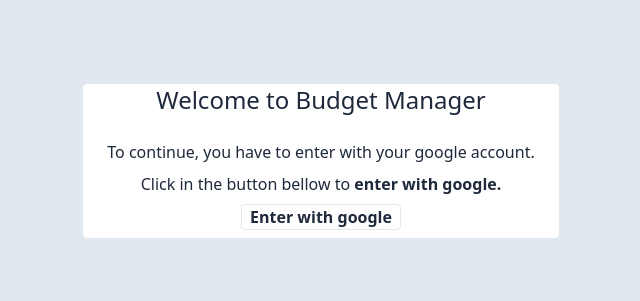
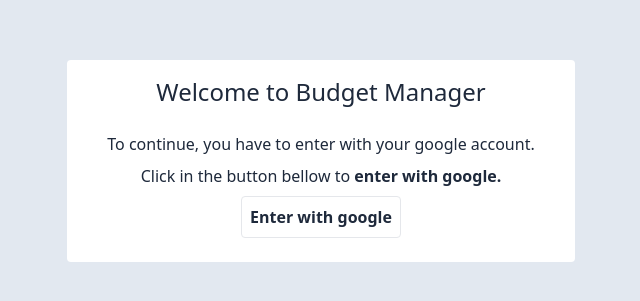
Before and after one commit to SouzaGabriel26/Budget-Manager, a React (Vite) app: page / in a window 1280 px wide. Shown: the part 239-540 px from the top of the page, without its empty margins (319-959 px from the left). Built offline with nearby package versions, Linux system fonts and the light colour scheme; the HTML template or start-up script is replaced by a standard one.

Commit message:
style(`view/home`): styles adjustments

```diff
--- a/src/view/Home.tsx
+++ b/src/view/Home.tsx
@@ -10,7 +10,7 @@
 
   return (
     <main className="h-full  flex flex-col items-center justify-center">
-      <div className="rounded px-4 space-y-4 bg-white">
+      <div className="rounded px-8 py-4 space-y-4 bg-white">
         <h1 className="text-2xl text-center">Welcome to Budget Manager</h1>
 
         <div className="space-y-2 text-center p-2">
@@ -21,7 +21,7 @@
 
           <button
             type="button"
-            className="bg-white border px-2 rounded max-w-40 font-semibold w-full hover:bg-slate-200 transition-all"
+            className="bg-white border p-2 rounded max-w-40 font-semibold w-full hover:bg-slate-200 transition-all"
             onClick={() => handleGoogleSignin()}
           >
             Enter with google
```
Also changed, not shown: 2 other files (tests, documents, lock files or other folders).
